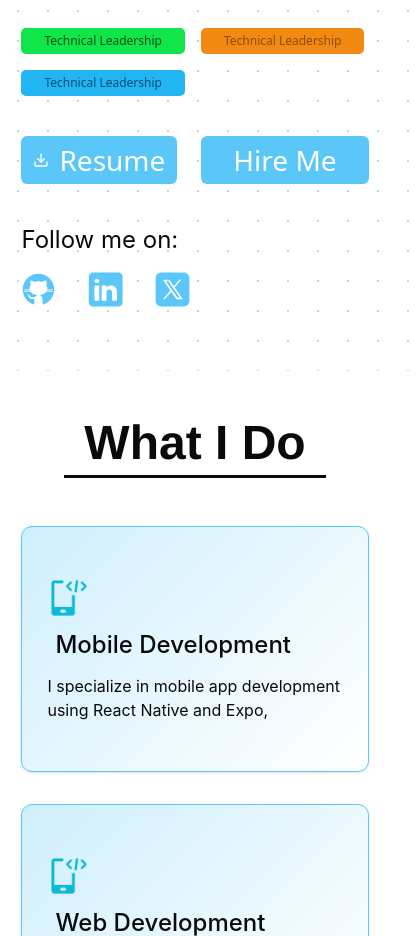
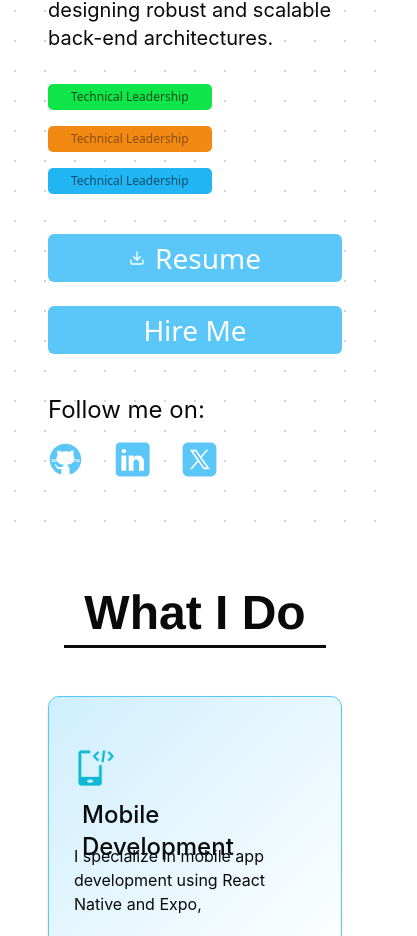
Before and after one commit to Saibalweb/my_portfolio_v2, a Next.js app: page / in a window 390 px wide. Shown: the part 909-1845 px from the top of the page, 417 px wide, since content can reach past the window. Built offline with nearby package versions, Linux system fonts and the light colour scheme.

Commit message:
fixes home page

```diff
--- a/src/app/page.tsx
+++ b/src/app/page.tsx
@@ -161,7 +161,7 @@
               </Badge>
             </div>
 
-            <div className="flex gap-6 mt-4">
+            <div className="flex flex-col sm:flex-row gap-6 mt-4">
               <Button className="bg-primary text-white text-[28px] font-medium px-8 py-6 rounded-sm flex items-center gap-2.5 cursor-pointer">
                 <DownloadIcon className="w-20 h-20" />
                 Resume
```
